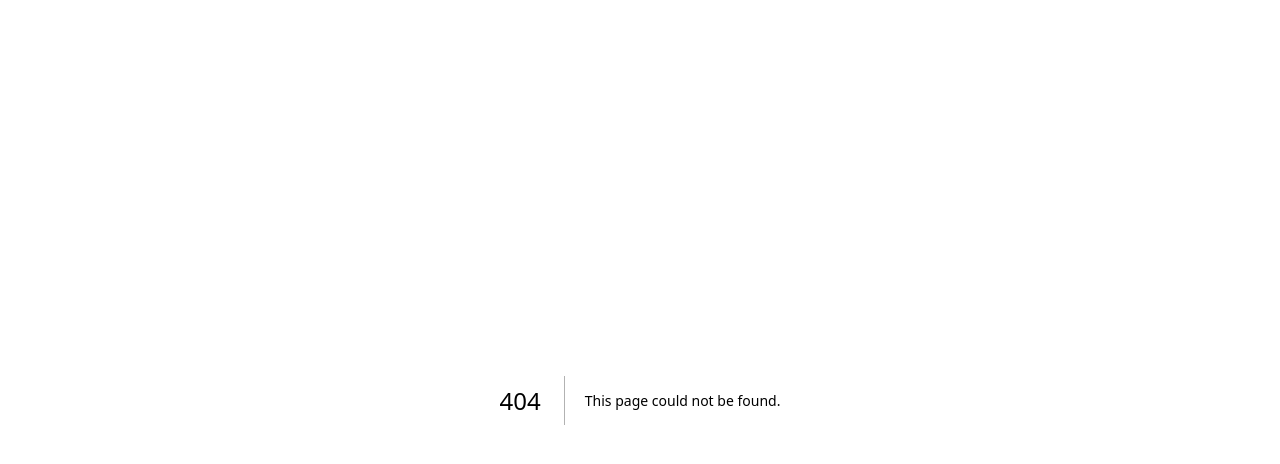
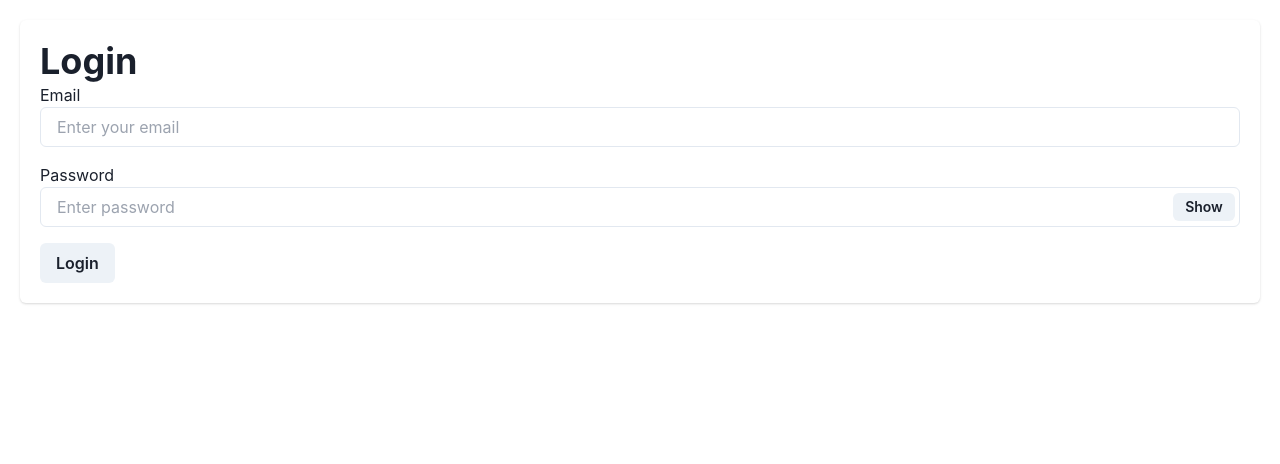
Before and after one commit to tariraf/sanber-nextjs, a Next.js app in the folder new-project/: page /login in a window 1280 px wide. Before the commit this address had no page. Shown: the top 464 px of the page. Built offline with nearby package versions, Linux system fonts and the light colour scheme.

Commit message:
Tugas 16

```diff
--- a/new-project/components/header/index.js
+++ b/new-project/components/header/index.js
@@ -1,5 +1,38 @@
+import { ChevronDownIcon } from "@chakra-ui/icons"
+import { Button, Menu, MenuButton, MenuItem, MenuList } from "@chakra-ui/react"
 import Link from "next/link"
+import { useQueries } from "@/hooks/useQueries"
+import Cookies from "js-cookie"
+import { useMutation } from "@/hooks/useMutation"
+import { useRouter } from "next/router"
 export default function Header() {
+    const {data} = useQueries({
+        prefixUrl: "https://paace-f178cafcae7b.nevacloud.io/api/user/me",
+        headers: {
+            'Authorization': `Bearer ${Cookies.get("user_token")}`
+        }
+    })
+    const {mutate} = useMutation()
+    const route = useRouter()
+    const handleLogout = async (event) => {
+        event.preventDefault()
+
+        const response = await mutate({
+            url: 'https://paace-f178cafcae7b.nevacloud.io/api/logout',
+            method: "GET",
+            headers: {
+                'Authorization': `Bearer ${Cookies.get("user_token")}`
+            },
+        })
+
+        if (!response?.success) {
+            console.log("Gagal Logout")
+        } else {
+            Cookies.remove("user_token")
+            route.push('/login')
+        }
+    }
+
     return (
         <div className="bg-orange-300 text-white">
             <ul className="flex gap-2 py-3 pl-3">
@@ -8,6 +41,14 @@ export default function Header() {
                 <li><Link href="/users">Users</Link></li>
                 <li><Link href="/notes">Notes</Link></li>
                 <li><Link href="/products">Products</Link></li>
+                <li><Menu>
+                        <MenuButton as={Button} rightIcon={<ChevronDownIcon />}>
+                            {data?.data?.name}
+                        </MenuButton>
+                        <MenuList>
+                            <MenuItem color='black' onClick={handleLogout}>Logout</MenuItem>
+                        </MenuList>
+                    </Menu></li>
             </ul>
         </div>
     )
--- a/new-project/hooks/useMutation.js
+++ b/new-project/hooks/useMutation.js
@@ -7,7 +7,7 @@ export const useMutation = () => {
         isError: false,
     })
 
-    const mutate = useCallback(async ({url = "", method = 'POST', payload = {}} = {}) => {
+    const mutate = useCallback(async ({url = "", method = 'POST', payload = {}, headers = {}} = {}) => {
         setData({
             ...data,
             isLoading: true
@@ -17,8 +17,9 @@ export const useMutation = () => {
                 method,
                 headers: {
                     'Content-Type': 'application/json',
+                    ...headers
                 },
-                body: JSON.stringify(payload),
+                ...(method !== 'GET' && { body: JSON.stringify(payload)}),
             })
             const result = await response.json()
 
--- a/new-project/package.json
+++ b/new-project/package.json
@@ -9,10 +9,12 @@
     "lint": "next lint"
   },
   "dependencies": {
+    "@chakra-ui/icons": "^2.1.1",
     "@chakra-ui/react": "^2.8.2",
     "@emotion/react": "^11.11.3",
     "@emotion/styled": "^11.11.0",
     "framer-motion": "^10.16.16",
+    "js-cookie": "^3.0.5",
     "next": "14.0.4",
     "react": "^18",
     "react-dom": "^18",
--- /dev/null
+++ b/new-project/pages/login.js
@@ -0,0 +1,79 @@
+import { useMutation } from "@/hooks/useMutation";
+import { Button, Card, Grid, GridItem, Heading, Input, InputGroup, InputRightElement, Text, useToast } from "@chakra-ui/react";
+import Cookies from "js-cookie";
+import { useRouter } from "next/router";
+import { useState } from "react";
+
+export default function Login() {
+    const [show, setShow] = useState(false)
+    const handlePassword = () => setShow(!show)
+    const [inputLogin, setInputLogin] = useState({
+        email : "",
+        password : ""
+    })
+    const {mutate} = useMutation()
+    const toast = useToast()
+    const route = useRouter()
+    const handleChange = (event) => {
+        let name = event.target.name;
+        let value = event.target.value;
+
+        setInputLogin({ ...inputLogin, [name]: value });
+    }
+
+    const handleLogin = async (event) => {
+        event.preventDefault()
+
+        const response = await mutate({url : `https://paace-f178cafcae7b.nevacloud.io/api/login`, payload: inputLogin})
+
+        if (!response?.success) {
+            toast({
+                title: 'Login failed',
+                description: "There's something wrong. Check your email or password",
+                status: 'error',
+                duration: 2000,
+                isClosable: true,
+                position: "top",
+            })
+        } else {
+            Cookies.set('user_token', response?.data?.token, {expires : new Date(response?.data?.expires_at), path: '/'})
+            route.push('/')
+        }
+    }
+    return(
+        <Card margin="5" padding="5">
+                    <Heading>Login</Heading>
+                        <Grid gap="4">
+                            <GridItem>
+                                <Text>
+                                    Email
+                                </Text>
+                                <Input type="email" placeholder="Enter your email" value={inputLogin.email} name="email" onChange={handleChange}/>
+                            </GridItem>
+                            <GridItem>
+                                <Text>
+                                    Password
+                                </Text>
+                                <InputGroup size='md'>
+                                    <Input
+                                        pr='4.5rem'
+                                        type={show ? 'text' : 'password'}
+                                        placeholder='Enter password'
+                                        value={inputLogin.password}
+                                        name="password"
+                                        onChange={handleChange}
+                                    />
+                                    <InputRightElement width='4.5rem'>
+                                        <Button h='1.75rem' size='sm' onClick={handlePassword}>
+                                        {show ? 'Hide' : 'Show'}
+                                        </Button>
+                                    </InputRightElement>
+                                </InputGroup>
+                            </GridItem>
+                            <GridItem>
+                                <Button onClick={handleLogin}>Login</Button>
+                            </GridItem>
+                        </Grid>
+                </Card>
+    )
+}
--- a/new-project/pages/notes/edit/[id].js
+++ b/new-project/pages/notes/edit/[id].js
@@ -15,7 +15,7 @@ export default function EditNotes () {
         description : ''
     })
     const {mutate} = useMutation()
-
+    console.log(id)
     useEffect(() => {
         setInput({
           title: data?.data?.title || '',
```
Also changed, not shown: new-project/hooks/useQueries.js (+5 -4 lines), new-project/middleware.js (added, +20 -0 lines), 1 other file (tests, documents, lock files or other folders).
